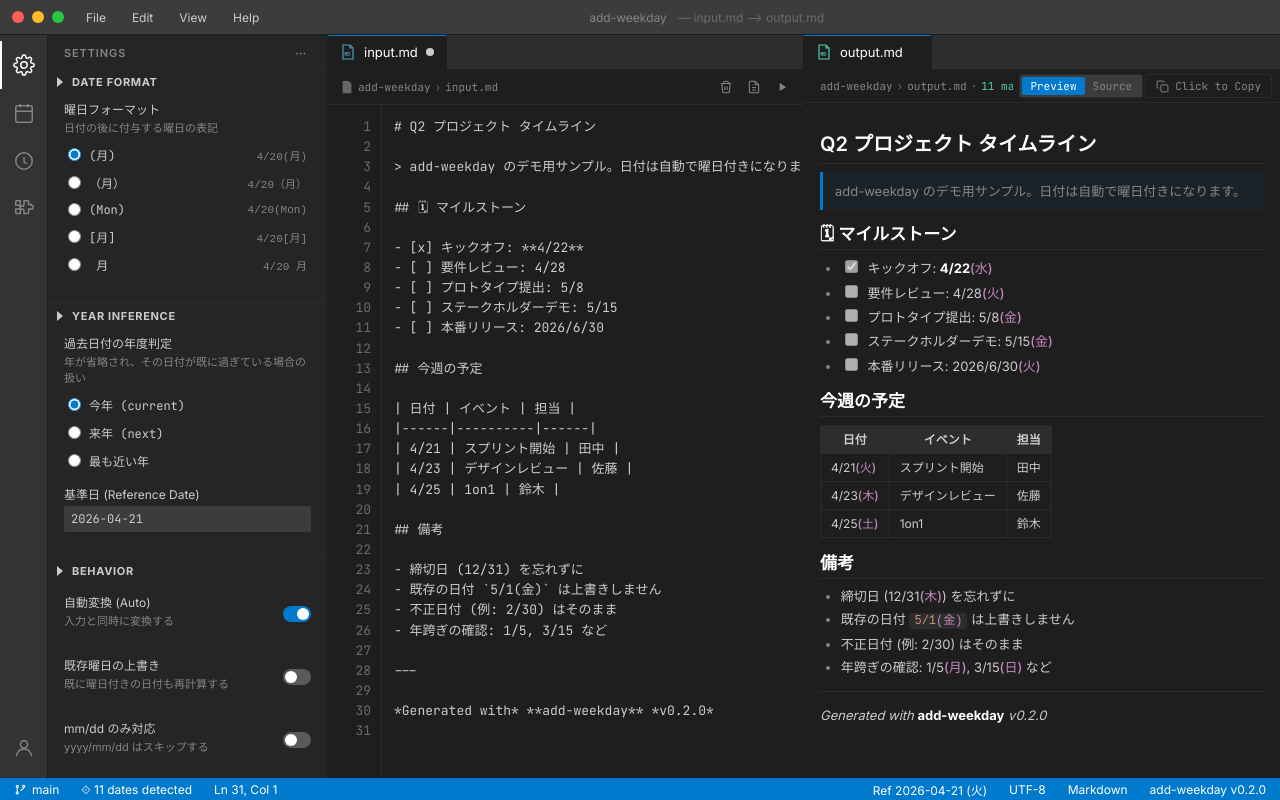
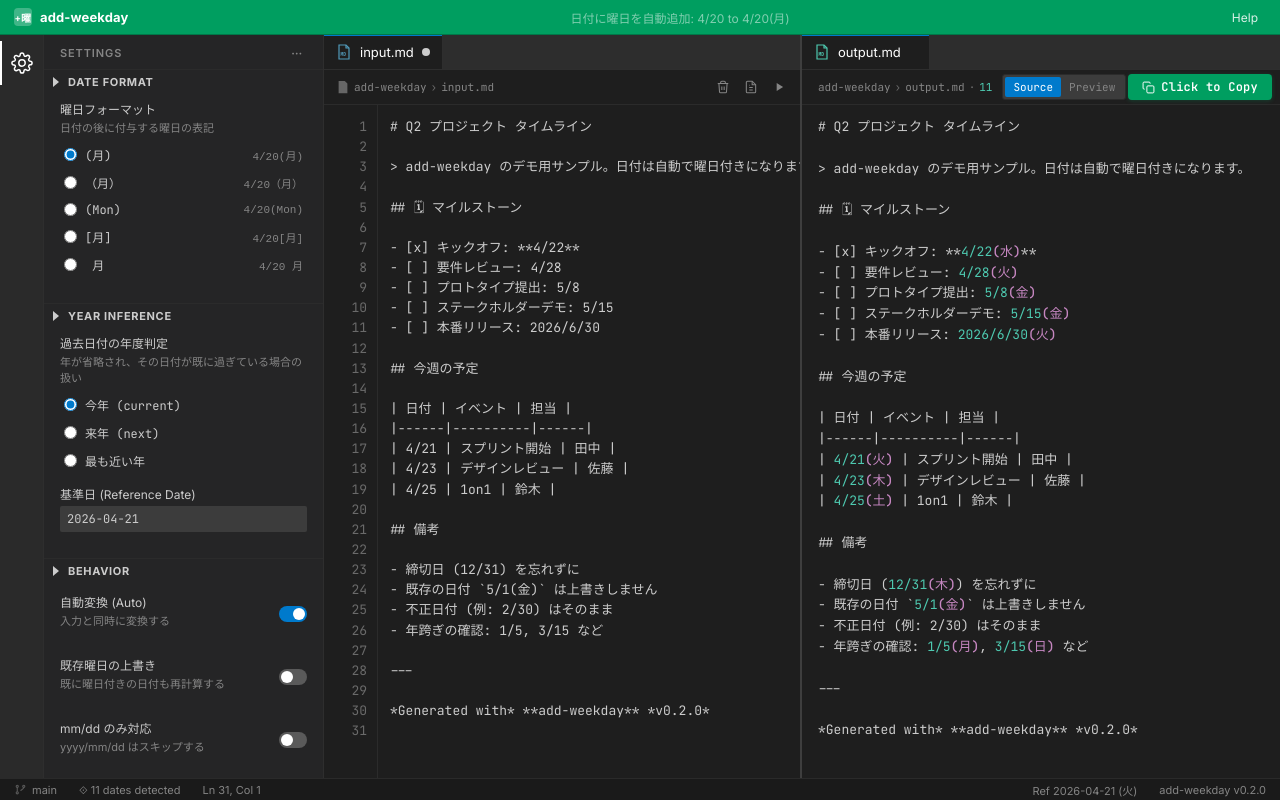
Before and after one commit to zohiro00/add-weekday, a plain HTML site: page docs/index.html in a window 1280 px wide. Drawn offline with nearby package versions, Linux system fonts and the light colour scheme.

Commit message:
docs: update CLAUDE.md and index.html for improved clarity and styling

```diff
--- a/docs/index.html
+++ b/docs/index.html
@@ -3,29 +3,29 @@
 <head>
 <meta charset="UTF-8" />
 <meta name="viewport" content="width=device-width, initial-scale=1.0" />
-<title>add-weekday — 日付に曜日追加</title>
+<title>add-weekday — 日付に曜日追加 </title>
 <link rel="preconnect" href="https://fonts.googleapis.com">
 <link rel="preconnect" href="https://fonts.gstatic.com" crossorigin>
 <link href="https://fonts.googleapis.com/css2?family=JetBrains+Mono:wght@400;500;600&family=Inter:wght@400;500;600;700&display=swap" rel="stylesheet">
 <script src="https://cdn.jsdelivr.net/npm/marked/marked.min.js"></script>
 <style>
   :root {
-    /* VS Code Dark+ palette */
-    --bg-activity: #333333;
+    --bg-activity: #2a2a2a;
     --bg-sidebar: #252526;
     --bg-editor: #1e1e1e;
     --bg-panel: #1e1e1e;
-    --bg-statusbar: #007ACC;
-    --bg-titlebar: #3c3c3c;
+    --bg-statusbar: #1a1a1a;
+    --bg-titlebar: #009e60;
     --bg-input: #3c3c3c;
     --bg-hover: #2a2d2e;
     --bg-active: #37373d;
     --bg-tab-active: #1e1e1e;
     --bg-tab-inactive: #2d2d2d;
 
-    --border: #1e1e1e;
+    --border: #2e2e2e;
     --border-soft: #2b2b2b;
     --border-input: #3c3c3c;
+    --border-pane: #3e3e3e;
 
     --fg: #cccccc;
     --fg-muted: #858585;
@@ -35,6 +35,10 @@
     --accent: #007ACC;
     --accent-hover: #1a8cd8;
     --accent-focus: #0098ff;
+
+    --fm-green: #009e60;
+    --fm-green-hover: #00b36b;
+    --fm-green-dark: #007a4a;
 
     --syntax-keyword: #569cd6;
     --syntax-string: #ce9178;
@@ -69,49 +73,58 @@
   /* Title bar */
   .titlebar {
     background: var(--bg-titlebar);
-    border-bottom: 1px solid var(--border);
+    border-bottom: 1px solid rgba(0,0,0,0.25);
     display: flex;
     align-items: center;
-    padding: 0 12px;
+    padding: 0 14px;
     font-size: 12px;
-    color: var(--fg-muted);
+    color: rgba(255,255,255,0.9);
     user-select: none;
     gap: 16px;
   }
-  .titlebar-traffic {
+  .titlebar-brand {
     display: flex;
+    align-items: center;
     gap: 8px;
+    font-weight: 700;
+    font-size: 13px;
+    color: #fff;
+    letter-spacing: 0.01em;
   }
-  .traffic-dot {
-    width: 12px; height: 12px; border-radius: 50%;
-    background: #5a5a5a;
+  .titlebar-brand .brand-icon {
+    width: 18px; height: 18px;
+    background: rgba(255,255,255,0.25);
+    border-radius: 4px;
+    display: flex; align-items: center; justify-content: center;
+    font-size: 10px;
+    font-weight: 800;
+    color: #fff;
+    font-family: var(--font-mono);
   }
-  .traffic-dot.red { background: #ff5f56; }
-  .traffic-dot.yellow { background: #ffbd2e; }
-  .traffic-dot.green { background: #27c93f; }
   .titlebar-title {
     flex: 1;
     text-align: center;
     font-family: var(--font-sans);
     font-size: 12px;
+    color: rgba(255,255,255,0.75);
   }
   .titlebar-title .meta {
-    color: var(--fg-dim);
+    color: rgba(255,255,255,0.5);
     margin-left: 8px;
   }
   .titlebar-menu {
     display: flex;
-    gap: 14px;
-    color: var(--fg);
+    gap: 2px;
+    color: rgba(255,255,255,0.85);
     font-size: 12px;
   }
-  .titlebar-menu span { cursor: default; padding: 2px 6px; border-radius: 3px; }
-  .titlebar-menu span:hover { background: rgba(255,255,255,0.08); }
+  .titlebar-menu span { cursor: default; padding: 2px 8px; border-radius: 3px; }
+  .titlebar-menu span:hover { background: rgba(0,0,0,0.18); }
 
   /* Main body */
   .body {
     display: grid;
-    grid-template-columns: 48px auto 1fr;
+    grid-template-columns: 44px auto 1fr;
     min-height: 0;
     overflow: hidden;
   }
@@ -126,7 +139,7 @@
     border-right: 1px solid var(--border);
   }
   .activity-btn {
-    width: 48px; height: 48px;
+    width: 44px; height: 44px;
     display: flex; align-items: center; justify-content: center;
     color: var(--fg-muted);
     cursor: pointer;
@@ -327,7 +340,7 @@
     flex-direction: column;
     min-width: 0;
     min-height: 0;
-    border-right: 1px solid var(--border);
+    border-right: 2px solid var(--border-pane);
   }
   .pane:last-child { border-right: none; }
 
@@ -556,31 +569,34 @@
     margin: 0 2px;
   }
 
-  /* Copy button (Click to Copy) — top right of output pane */
+  /* Copy button (Click to Copy) — prominent CTA */
   .copy-btn {
     display: inline-flex;
     align-items: center;
     gap: 6px;
-    background: transparent;
-    border: 1px solid var(--border-soft);
-    color: var(--fg-muted);
-    padding: 3px 10px;
+    background: var(--fm-green);
+    border: none;
+    color: #fff;
+    padding: 5px 14px;
     font-family: var(--font-mono);
-    font-size: 11px;
-    border-radius: 3px;
+    font-size: 12px;
+    font-weight: 600;
+    border-radius: 4px;
     cursor: pointer;
-    transition: all .12s;
+    transition: all .15s;
+    letter-spacing: 0.02em;
+    box-shadow: 0 1px 4px rgba(0,158,96,0.25);
   }
   .copy-btn:hover {
-    color: var(--fg-strong);
-    border-color: var(--accent);
-    background: rgba(0,122,204,0.1);
+    background: var(--fm-green-hover);
+    box-shadow: 0 3px 10px rgba(0,158,96,0.4);
+    transform: translateY(-1px);
   }
-  .copy-btn:active { transform: scale(0.97); }
+  .copy-btn:active { transform: scale(0.97); box-shadow: none; }
   .copy-btn.copied {
-    color: #4ec9b0;
-    border-color: #4ec9b0;
-    background: rgba(78,201,176,0.1);
+    background: var(--fm-green-dark);
+    color: #fff;
+    box-shadow: none;
   }
   .copy-btn svg { width: 13px; height: 13px; }
 
@@ -611,17 +627,18 @@
   /* Status bar */
   .statusbar {
     background: var(--bg-statusbar);
-    color: #fff;
-    font-size: 12px;
+    color: var(--fg-muted);
+    font-size: 11px;
     display: flex;
     align-items: center;
     padding: 0 10px;
     gap: 14px;
     font-family: var(--font-sans);
+    border-top: 1px solid #2a2a2a;
   }
   .statusbar-item { display: flex; align-items: center; gap: 5px; cursor: default; padding: 0 4px; height: 100%; }
-  .statusbar-item:hover { background: rgba(255,255,255,0.12); }
-  .statusbar-item svg { width: 13px; height: 13px; }
+  .statusbar-item:hover { background: rgba(255,255,255,0.06); color: var(--fg); }
+  .statusbar-item svg { width: 13px; height: 13px; opacity: 0.6; }
   .statusbar-spacer { flex: 1; }
   .statusbar-item.transient { animation: fadeOut 2.5s forwards; }
   @keyframes fadeOut { 0%,70% { opacity: 1; } 100% { opacity: 0; visibility: hidden; } }
@@ -681,18 +698,16 @@
 
   <!-- Title bar -->
   <div class="titlebar">
-    <div class="titlebar-traffic">
-      <span class="traffic-dot red"></span>
-      <span class="traffic-dot yellow"></span>
-      <span class="traffic-dot green"></span>
+    <div class="titlebar-brand">
+      <span class="brand-icon">+曜</span>
+      add-weekday
+    </div>
+    <div class="titlebar-title">
+      <span class="meta">日付に曜日を自動追加: 4/20 to 4/20(月)</span>
     </div>
     <div class="titlebar-menu">
-      <span>File</span><span>Edit</span><span>View</span><span>Help</span>
+      <span>Help</span>
     </div>
-    <div class="titlebar-title">
-      add-weekday <span class="meta">— input.md ⟶ output.md</span>
-    </div>
-    <div style="width: 120px;"></div>
   </div>
 
   <!-- Body -->
@@ -701,21 +716,7 @@
     <!-- Activity bar -->
     <nav class="activity" aria-label="Activity Bar">
       <button class="activity-btn active" data-tooltip="Settings" data-panel="settings" aria-label="Settings">
-        <!-- gear icon -->
         <svg viewBox="0 0 24 24" fill="none" stroke="currentColor" stroke-width="1.6"><path d="M12 15.5a3.5 3.5 0 1 0 0-7 3.5 3.5 0 0 0 0 7Z"/><path d="M19.4 15a1.65 1.65 0 0 0 .33 1.82l.06.06a2 2 0 1 1-2.83 2.83l-.06-.06a1.65 1.65 0 0 0-1.82-.33 1.65 1.65 0 0 0-1 1.51V21a2 2 0 0 1-4 0v-.09A1.65 1.65 0 0 0 9 19.4a1.65 1.65 0 0 0-1.82.33l-.06.06a2 2 0 1 1-2.83-2.83l.06-.06a1.65 1.65 0 0 0 .33-1.82 1.65 1.65 0 0 0-1.51-1H3a2 2 0 0 1 0-4h.09A1.65 1.65 0 0 0 4.6 9a1.65 1.65 0 0 0-.33-1.82l-.06-.06a2 2 0 1 1 2.83-2.83l.06.06a1.65 1.65 0 0 0 1.82.33H9a1.65 1.65 0 0 0 1-1.51V3a2 2 0 0 1 4 0v.09a1.65 1.65 0 0 0 1 1.51 1.65 1.65 0 0 0 1.82-.33l.06-.06a2 2 0 1 1 2.83 2.83l-.06.06a1.65 1.65 0 0 0-.33 1.82V9a1.65 1.65 0 0 0 1.51 1H21a2 2 0 0 1 0 4h-.09a1.65 1.65 0 0 0-1.51 1Z"/></svg>
-      </button>
-      <button class="activity-btn" data-tooltip="Calendar" aria-label="Calendar">
-        <svg viewBox="0 0 24 24" fill="none" stroke="currentColor" stroke-width="1.6"><rect x="3" y="4" width="18" height="18" rx="2"/><path d="M16 2v4M8 2v4M3 10h18"/></svg>
-      </button>
-      <button class="activity-btn" data-tooltip="History" aria-label="History">
-        <svg viewBox="0 0 24 24" fill="none" stroke="currentColor" stroke-width="1.6"><path d="M12 8v5l3 2"/><circle cx="12" cy="12" r="9"/></svg>
-      </button>
-      <button class="activity-btn" data-tooltip="Extensions" aria-label="Extensions">
-        <svg viewBox="0 0 24 24" fill="none" stroke="currentColor" stroke-width="1.6"><path d="M20 7h-3V4a1 1 0 0 0-1-1h-4v4a2 2 0 1 1-4 0V3H4a1 1 0 0 0-1 1v4h3a2 2 0 1 1 0 4H3v4a1 1 0 0 0 1 1h4v-3a2 2 0 1 1 4 0v3h4a1 1 0 0 0 1-1v-4h3a2 2 0 1 0 0-4Z"/></svg>
-      </button>
-      <div class="activity-spacer"></div>
-      <button class="activity-btn" data-tooltip="Accounts" aria-label="Accounts">
-        <svg viewBox="0 0 24 24" fill="none" stroke="currentColor" stroke-width="1.6"><circle cx="12" cy="8" r="4"/><path d="M4 21a8 8 0 0 1 16 0"/></svg>
       </button>
     </nav>
 
@@ -904,8 +905,8 @@
           </div>
           <div class="pane-actions">
             <div class="view-toggle" role="tablist" aria-label="View mode">
-              <button class="active" data-view="preview">Preview</button>
-              <button data-view="source">Source</button>
+              <button class="active" data-view="source">Source</button>
+              <button data-view="preview">Preview</button>
             </div>
             <button class="copy-btn" id="btn-copy" title="Copy output">
               <svg viewBox="0 0 24 24" fill="none" stroke="currentColor" stroke-width="1.8"><rect x="9" y="9" width="13" height="13" rx="2"/><path d="M5 15H4a2 2 0 0 1-2-2V4a2 2 0 0 1 2-2h9a2 2 0 0 1 2 2v1"/></svg>
@@ -937,8 +938,6 @@
     <div class="statusbar-item" id="sb-format">Ln 1, Col 1</div>
     <div class="statusbar-spacer"></div>
     <div class="statusbar-item" id="sb-ref">Ref 2026-04-21 (火)</div>
-    <div class="statusbar-item">UTF-8</div>
-    <div class="statusbar-item">Markdown</div>
     <div class="statusbar-item">add-weekday v0.2.0</div>
   </div>
 </div>
@@ -1122,7 +1121,7 @@ document.querySelectorAll('.activity-btn').forEach(b => {
 });
 
 // --- view toggle ---
-let viewMode = 'preview';
+let viewMode = 'source';
 document.querySelectorAll('.view-toggle button').forEach(b => {
   b.addEventListener('click', () => {
     document.querySelectorAll('.view-toggle button').forEach(x => x.classList.remove('active'));
```
Also changed, not shown: CLAUDE.md (line endings or trailing spaces).
